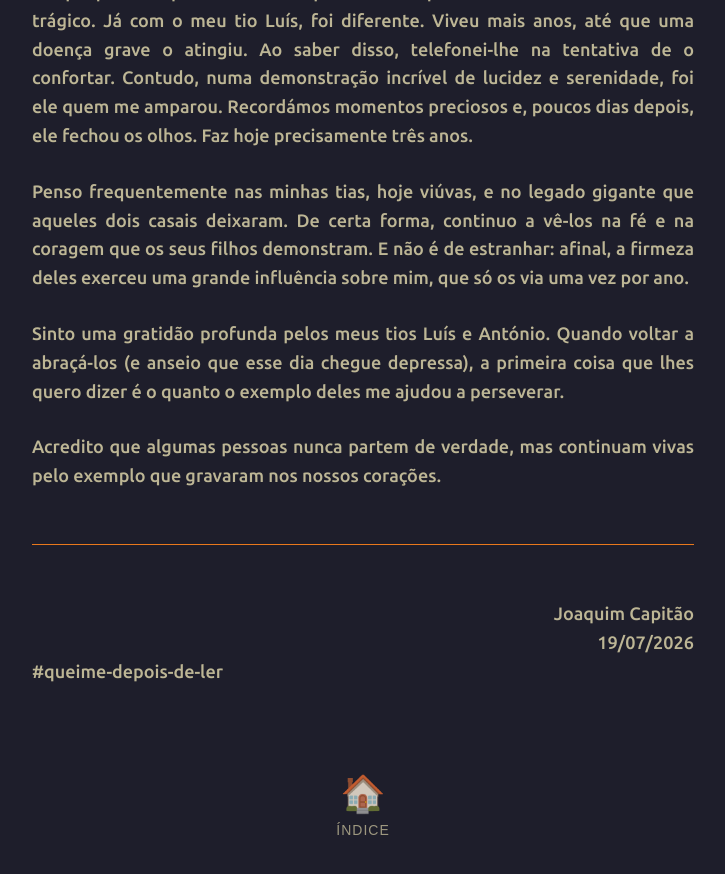
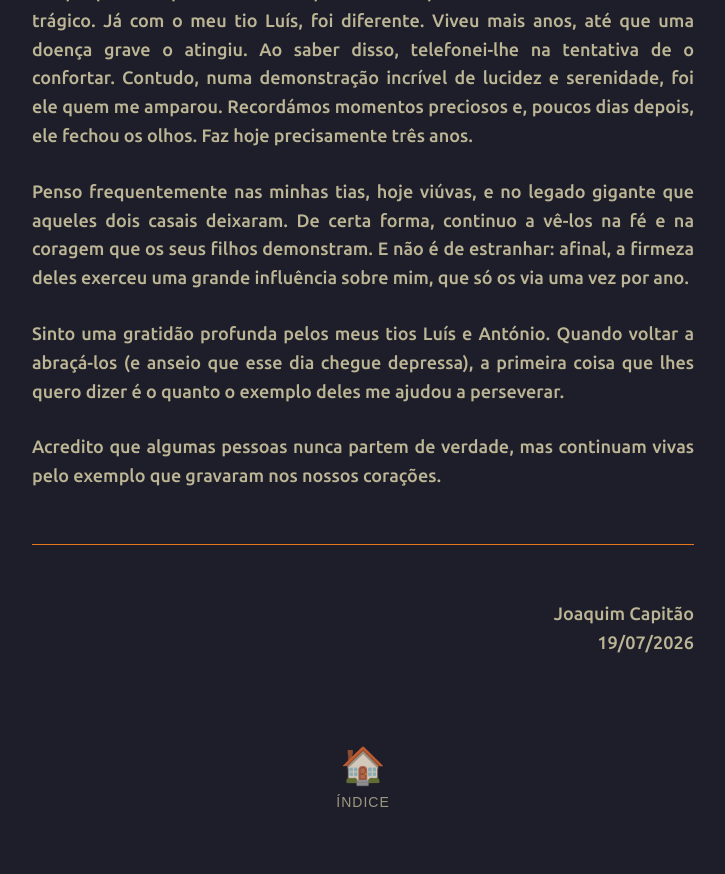
Before and after one commit to joaquim-capitao/queime-depois-de-ler, a Jekyll site: the page built from homens-de-conviccao.md, in a window 1280 px wide and 900 px high, scrolled down 1440 px. Shown: the top 874 px of the window, without its empty margins (277-1002 px from the left). Built offline with Jekyll 4.4.1, drawn with Linux system fonts in a browser that asks for light colours; our own code applies the rules of GitHub Pages for plain Markdown files.

Commit message:
Update homens-de-conviccao.md

```diff
--- a/homens-de-conviccao.md
+++ b/homens-de-conviccao.md
@@ -25,5 +25,3 @@ Sinto uma gratidão profunda pelos meus tios Luís e António. Quando voltar a a
 ---
 <div align="right">Joaquim Capitão</div>
 <div align="right">19/07/2026</div>
-
-#queime-depois-de-ler
```
